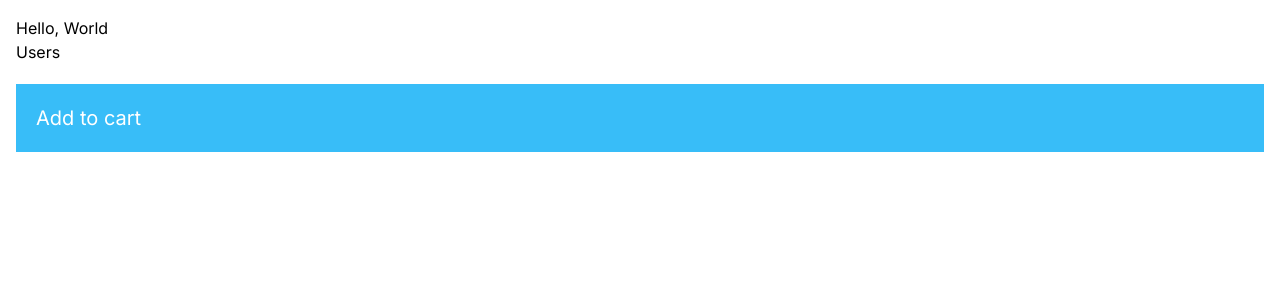
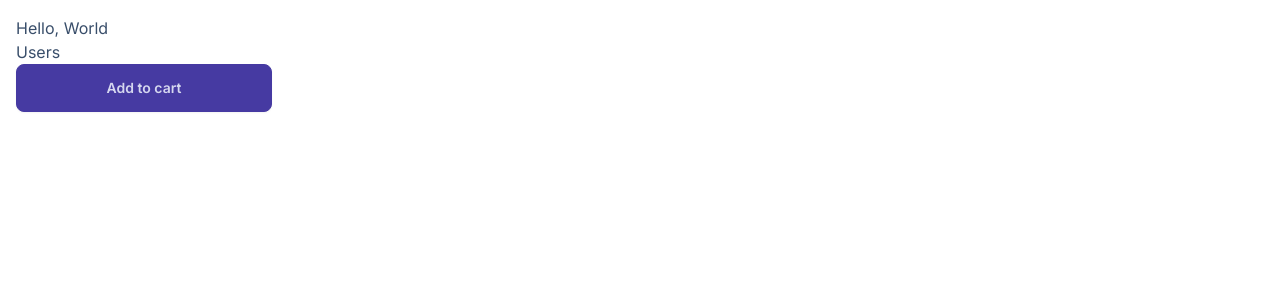
Before and after one commit to romain-koenig/videogame_library, a Next.js app in the folder next-app/: page / in a window 1280 px wide. Shown: the top 300 px of the page. Built offline with nearby package versions, Linux system fonts and the light colour scheme.

Commit message:
Using DaisyUI ❤️

```diff
--- a/next-app/app/components/AddToCart.tsx
+++ b/next-app/app/components/AddToCart.tsx
@@ -3,7 +3,8 @@ import React from 'react'
 
 const AddToCart = () => {
 	return (
-		<button onClick={() => console.log("Clicked")}>Add to cart</button>
+		<button className="btn btn-secondary btn-wide"
+			onClick={() => console.log("Clicked")}>Add to cart</button>
 	)
 }
 
--- a/next-app/app/components/ProductCard.tsx
+++ b/next-app/app/components/ProductCard.tsx
@@ -3,7 +3,7 @@ import AddToCart from './AddToCart'
 
 const ProductCard = () => {
 	return (
-		<div className='p-5 my-5 bg-sky-400 text-white text-xl hover:bg-sky-500'>
+		<div>
 			<AddToCart />
 		</div>
 	)
--- a/next-app/app/globals.css
+++ b/next-app/app/globals.css
@@ -2,20 +2,7 @@
 @tailwind components;
 @tailwind utilities;
 
-:root {
-  --foreground-rgb: 0, 0, 0;
-  --background-rgb: 255, 255, 255;
-}
-
-@media (prefers-color-scheme: dark) {
-  :root {
-    --foreground-rgb: 255, 255, 255;
-    --background-rgb: 0, 0, 0;
-  }
-}
 
 body {
-  color: rgb(var(--foreground-rgb));
-  background-color: rgb(var(--background-rgb));
   padding: 1rem;
 }
--- a/next-app/tailwind.config.ts
+++ b/next-app/tailwind.config.ts
@@ -15,6 +15,12 @@ const config: Config = {
       },
     },
   },
-  plugins: [],
+
+  daisyui: {
+    themes: ["winter", "night"],
+    darkTheme: "night",
+  },
+
+  plugins: [require("daisyui")],
 }
 export default config
```
